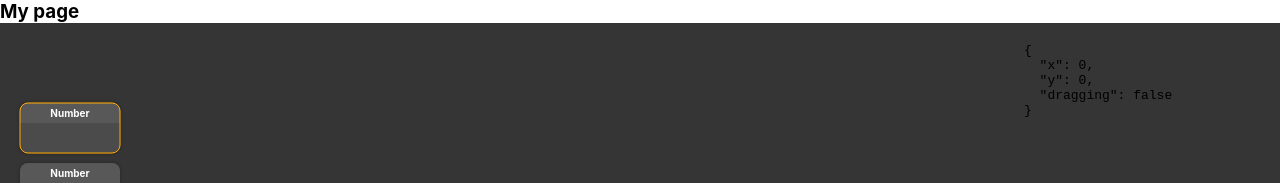
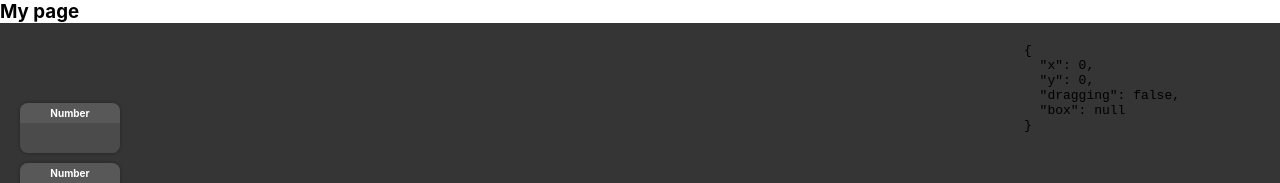
Before and after one commit to mikkmartin/node-editor, a Next.js app: page / in a window 1280 px wide. Shown: the top 183 px of the page. Built offline with nearby package versions, Linux system fonts and the light colour scheme.

Commit message:
selector box

```diff
--- a/components/NodeEditor/Canvas.tsx
+++ b/components/NodeEditor/Canvas.tsx
@@ -4,6 +4,7 @@ import { useStore } from './EditorProvider'
 import { Node } from './Node'
 import { Debugger } from './Debugger'
 import { FilterDefs } from './FilterDefs'
+import { Selector } from './Selector'
 
 export const Canvas = () => {
   const { nodes, handlePan, handlePanEnd, handlePanStart } = useStore()
@@ -19,7 +20,8 @@ export const Canvas = () => {
         <Node key={props.id} {...props} />
       ))}
       <Debugger />
-      <FilterDefs/>
+      <FilterDefs />
+      <Selector />
     </Container>
   )
 }
--- a/components/NodeEditor/EditorProvider.tsx
+++ b/components/NodeEditor/EditorProvider.tsx
@@ -2,6 +2,7 @@ import { createContext, useContext } from 'react'
 import { useLocalObservable } from 'mobx-react'
 import { NodeType } from './Node'
 import { PanInfo } from 'framer-motion'
+import { Box2D, getBox } from './Selector'
 
 interface IStore {
   nodes: NodeType[]
@@ -9,11 +10,13 @@ interface IStore {
     x: number
     y: number
     dragging: boolean
+    box: null | Box2D
   }
   handlePanStart: (ev, info: PanInfo) => void
   handlePan: (ev, info: PanInfo) => void
   handlePanEnd: (ev, info: PanInfo) => void
   toggle: (id: string) => void
+  setBox: (box: null | Box2D) => void
 }
 
 //@ts-ignore
@@ -27,20 +30,23 @@ export const EditorProvider = ({ children, initialNodes }) => {
         x: 0,
         y: 0,
         dragging: false,
+        box: null,
       },
       handlePanStart(_, info) {
         store.drag.dragging = true
         store.drag.x = info.offset.x
         store.drag.y = info.offset.y
       },
-      handlePan(_, info) {
+      handlePan(ev, info) {
         store.drag.x = info.offset.x
         store.drag.y = info.offset.y
+        store.drag.box = getBox(ev, info, store.drag.box)
       },
       handlePanEnd() {
         store.drag.dragging = false
         store.drag.x = 0
         store.drag.y = 0
+        store.drag.box = null
       },
       toggle(id) {
         store.nodes.find((n, i) => {
@@ -48,6 +54,9 @@ export const EditorProvider = ({ children, initialNodes }) => {
           return n.id === id
         })
       },
+      setBox(box: null | Box2D) {
+        store.drag.box = box
+      },
     })
   )
   return <Context.Provider value={store}>{children}</Context.Provider>
--- /dev/null
+++ b/components/NodeEditor/Selector.tsx
@@ -0,0 +1,55 @@
+import { motion, PanInfo } from 'framer-motion'
+import { Observer } from 'mobx-react-lite'
+import { useStore } from './EditorProvider'
+
+export interface Box2D {
+  x: number
+  y: number
+  width: number
+  height: number
+}
+
+export const Selector = () => {
+  const { drag } = useStore()
+  //cosnt { x, y, width, height } useSelector()
+
+  return (
+    <Observer
+      render={() => {
+        if (!drag.box) return null
+        const { x, y, width, height } = drag.box
+        return (
+          <motion.rect
+            x={x}
+            y={y}
+            width={width}
+            height={height}
+            style={{
+              stroke: 'white',
+              strokeWidth: 1,
+              fill: 'rgba(255, 255, 255, 0.1)',
+            }}
+          />
+        )
+      }}></Observer>
+  )
+}
+
+let startPos = { x: 0, y: 0 }
+let offset = { top: 0, left: 0 }
+export const getBox = (ev, info: PanInfo, box): Box2D => {
+  if (!Boolean(box)) {
+    const { top, left } = ev.target.getBoundingClientRect()
+    offset = { top, left }
+    startPos = { x: info.point.x - left, y: info.point.y - top }
+  }
+  const { x, y } = info.point
+  const { top, left } = offset
+
+  return {
+    x: Math.min(x - left, startPos.x),
+    y: Math.min(y - top, startPos.y),
+    width: Math.abs(x - (startPos.x + left)),
+    height: Math.abs(y - (startPos.y + top)),
+  }
+}
--- a/pages/index.tsx
+++ b/pages/index.tsx
@@ -2,7 +2,7 @@ import NodeEditor from 'components/NodeEditor'
 
 export default function Home() {
   const initialNodes = [
-    { type: 'number', selected: true, inputs: [{ value: 10 }] },
+    { type: 'number', inputs: [{ value: 10 }] },
     { type: 'number' },
     { type: 'add' },
     { type: 'number' },
```
